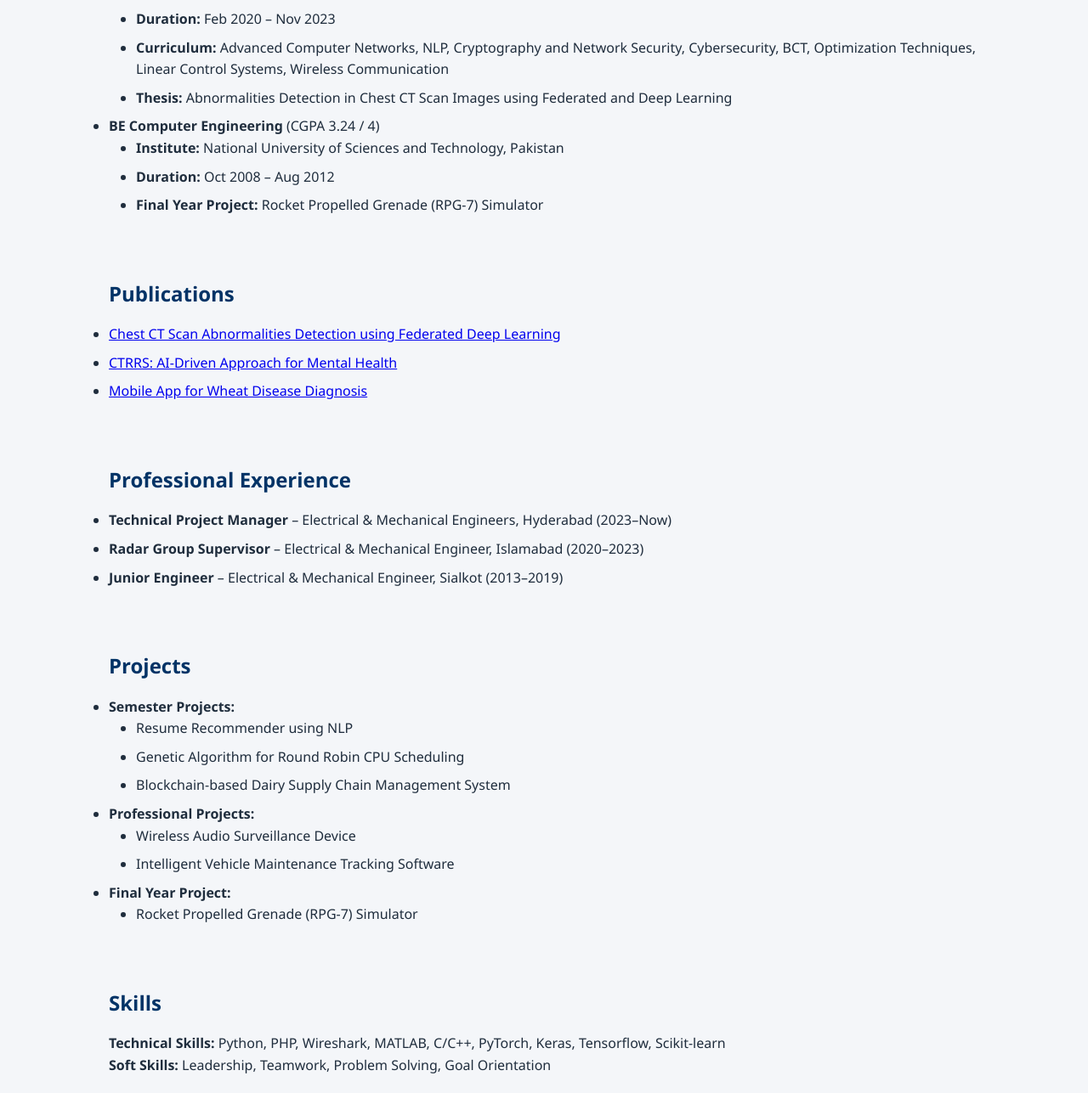
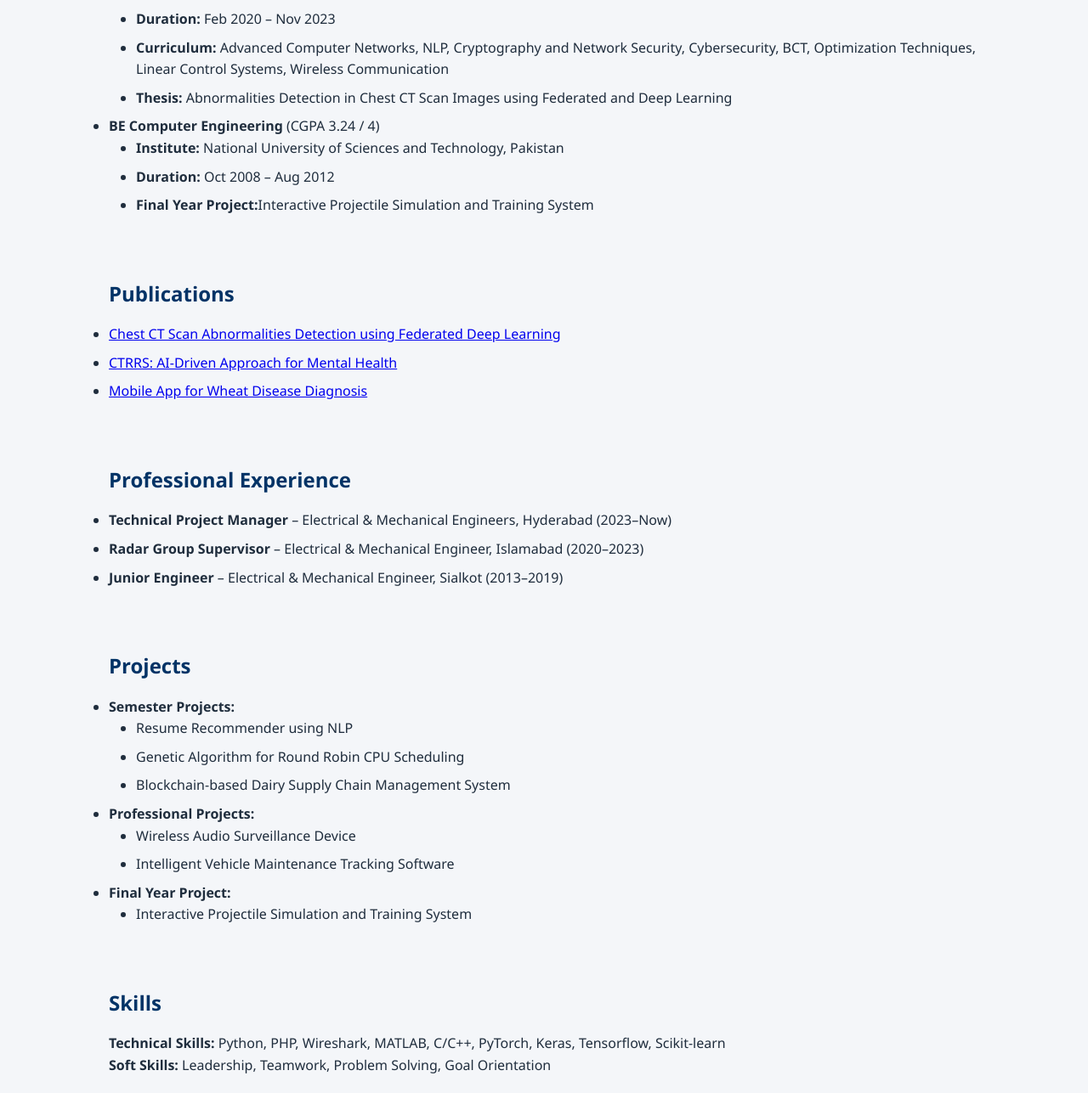
Before and after one commit to mashabali-javed/Profile.github.io, a plain HTML site: page index.html in a window 1280 px wide. Shown: the part 1540-2827 px from the top of the page at 85% size. Drawn offline with Linux system fonts and the light colour scheme.

Commit message:
Update index.html

```diff
--- a/index.html
+++ b/index.html
@@ -64,7 +64,7 @@ Driven by a passion for secure and ethical innovation, I aim to contribute to re
         <ul class="sub-edu">
           <li><strong>Institute:</strong> National University of Sciences and Technology, Pakistan</li>
           <li><strong>Duration:</strong> Oct 2008 – Aug 2012</li>
-          <li><strong>Final Year Project:</strong> Rocket Propelled Grenade (RPG-7) Simulator</li>
+          <li><strong>Final Year Project:</strong>Interactive Projectile Simulation and Training System</li>
         </ul>
       </li>
     </ul>
@@ -106,7 +106,7 @@ Driven by a passion for secure and ethical innovation, I aim to contribute to re
       </li>
       <li><strong>Final Year Project:</strong>
         <ul class="sub-edu">
-          <li>Rocket Propelled Grenade (RPG-7) Simulator</li>
+          <li>Interactive Projectile Simulation and Training System</li>
         </ul>
       </li>
     </ul>
```
